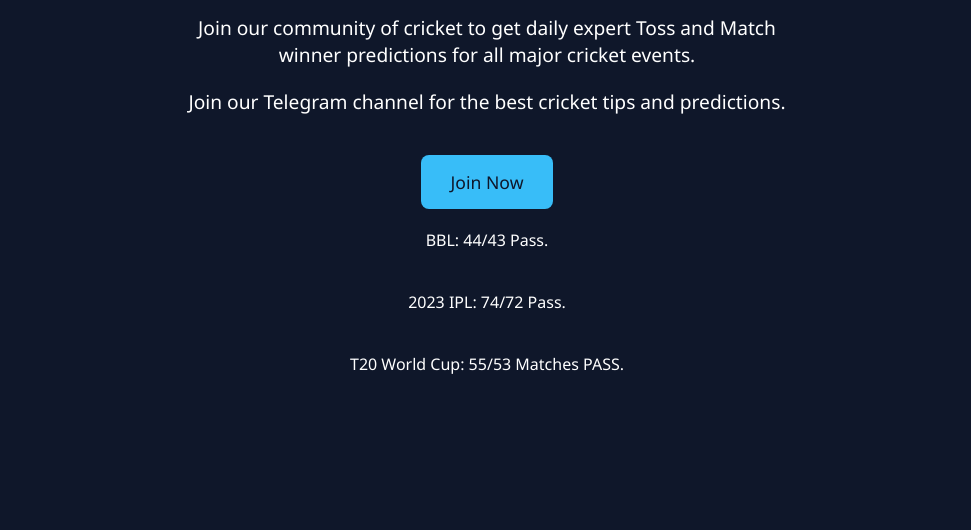
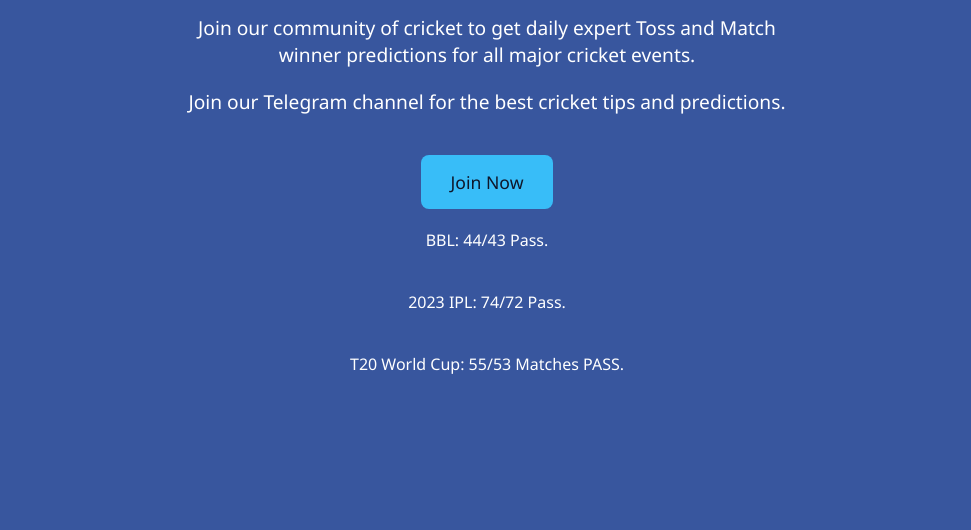
Before and after one commit to Wasim00786/WASIM-Indori, a plain HTML site: page index.html in a window 1280 px wide. Shown: the part 270-800 px from the top of the page, without its empty margins (153-1124 px from the left). Drawn offline with Linux system fonts and the light colour scheme.

Commit message:
Update index.html

```diff
--- a/index.html
+++ b/index.html
@@ -25,7 +25,7 @@
       margin: 0;
       padding: 0;
       font-family: 'Segoe UI', Tahoma, Geneva, Verdana, sans-serif;
-      background: #0f172a;
+      background: #38569e;
       color: #fff;
       display: flex;
       flex-direction: column;
```
